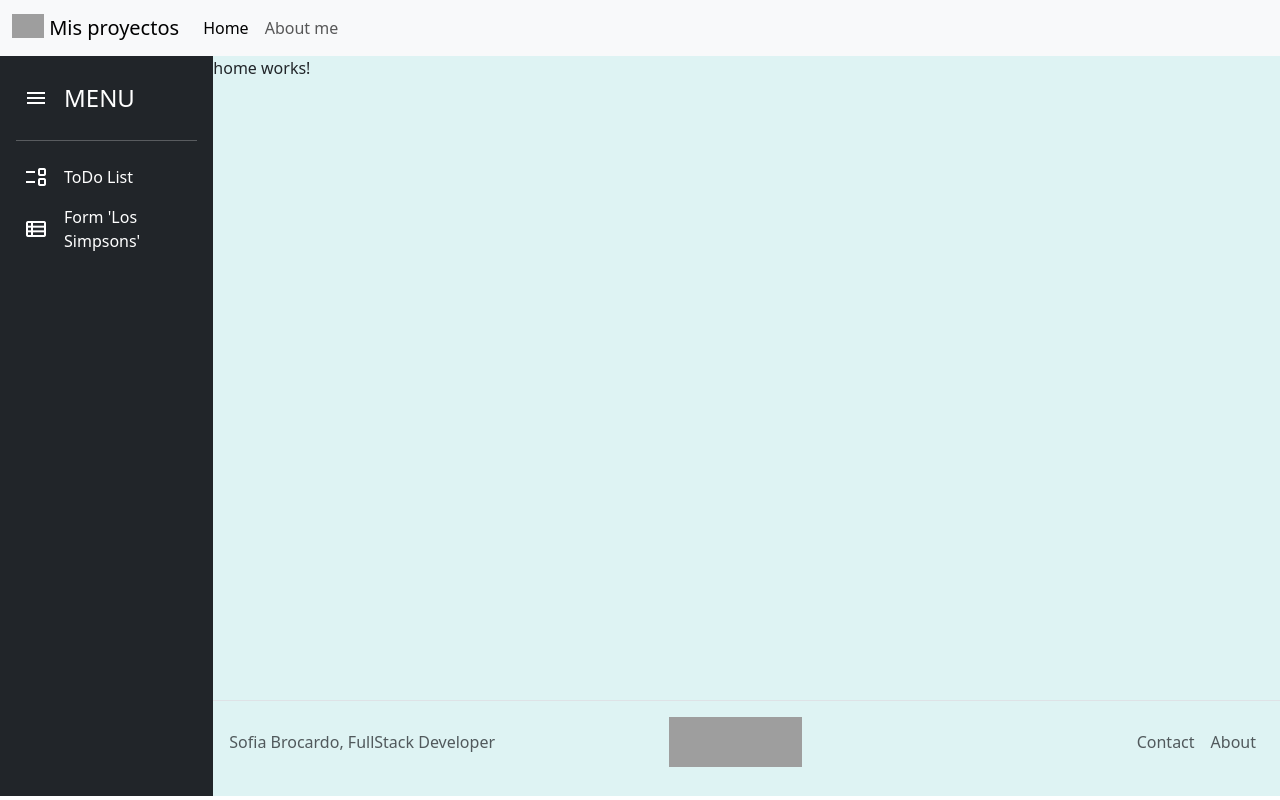
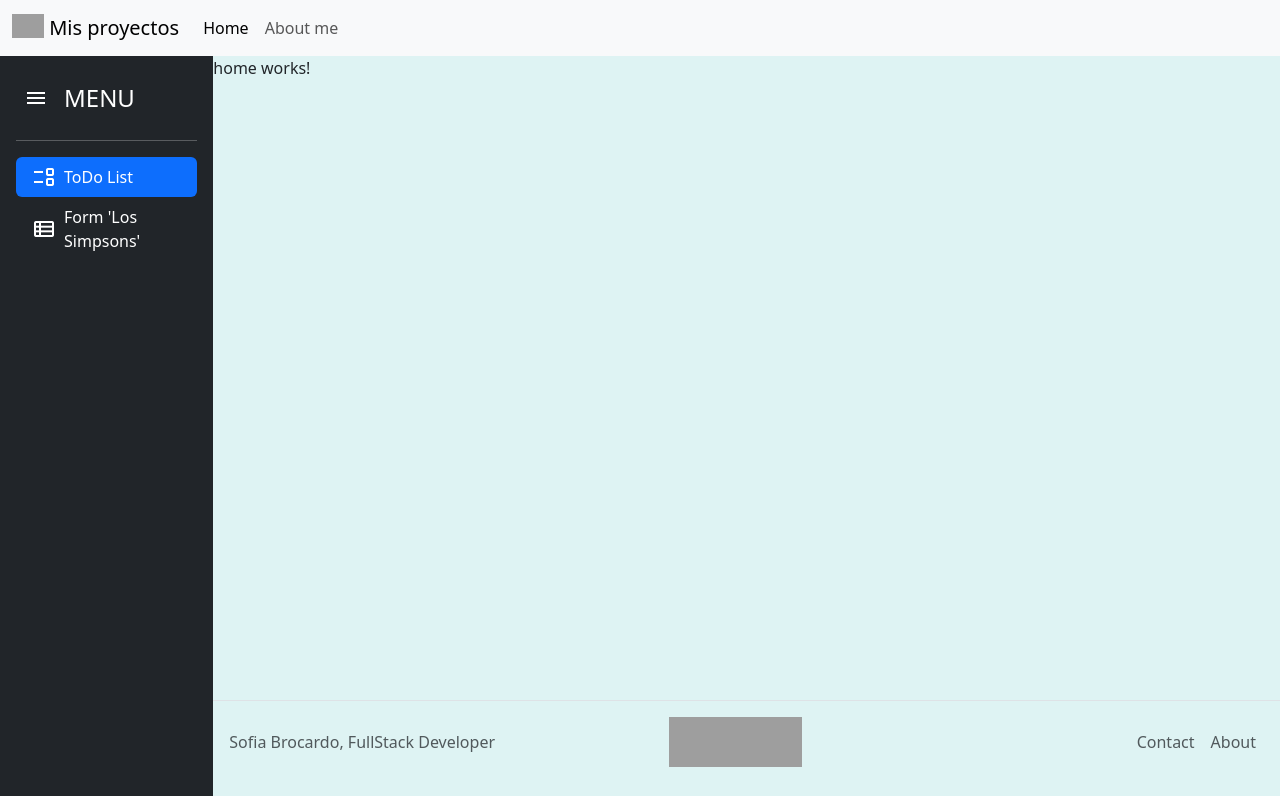
Before and after one commit to BrocardoSofia/Bootcamp-ASJ, an Angular app in the folder ejerciciosAngular/exercises-app/: page /home in a window 1280 px wide. Built offline with nearby package versions, Linux system fonts and the light colour scheme; grey boxes are pictures that could not be loaded.

Commit message:
update aside

```diff
--- a/ejerciciosAngular/exercises-app/src/app/components/aside-menu/aside-menu.component.html
+++ b/ejerciciosAngular/exercises-app/src/app/components/aside-menu/aside-menu.component.html
@@ -8,25 +8,25 @@
     <hr>
     <ul class="nav nav-pills flex-column mb-auto">
       <li class="nav-item">
-        <!-- aria-current="page" -->
-        <span class="d-flex align-items-center">
-          <span class="material-symbols-outlined ms-2">
+        <a routerLink="/toDoList" class="nav-link active d-flex align-items-center">
+          <span class="material-symbols-outlined me-2">
             event_list
-            </span>
-          <a routerLink="/toDoList" class="nav-link text-white">
+          </span>
+          <span>
             ToDo List
+          </span>
         </a>
-        </span>
       </li>
-      <li>
-        <span class="d-flex align-items-center">
-          <span class="material-symbols-outlined ms-2">
+
+      <li class="nav-item">
+        <a routerLink="/fomrularioLosSimpsons" class="nav-link d-flex align-items-center text-white">
+          <span class="material-symbols-outlined me-2">
             view_list
           </span>
-          <a routerLink="/fomrularioLosSimpsons" class="nav-link text-white">
+          <span>
             Form 'Los Simpsons'
-          </a>
-        </span>
+          </span>
+        </a>
       </li>
 
     </ul>
```
